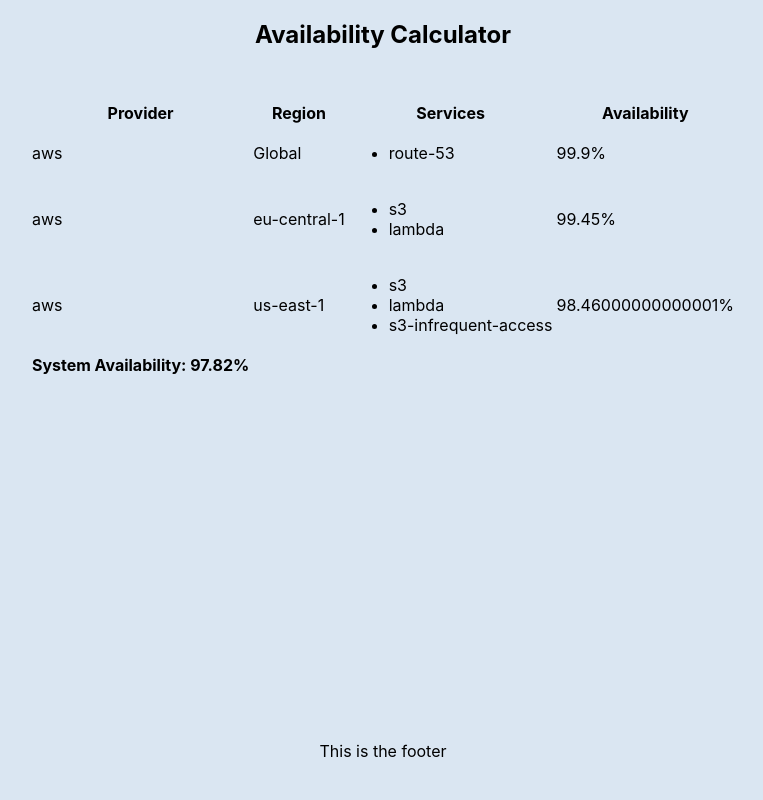
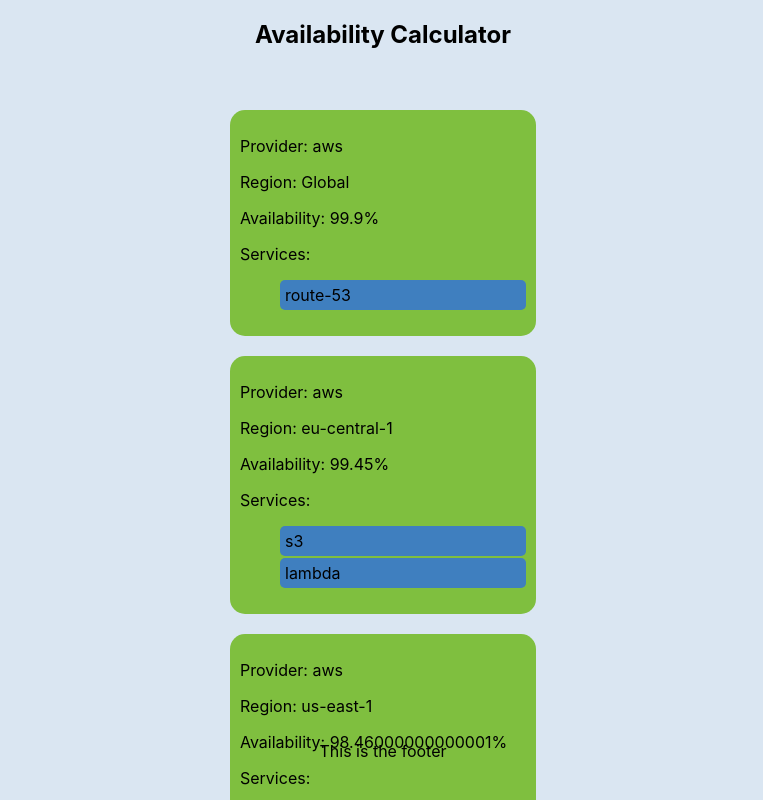
Before and after one commit to mick-roper/sla-calculator, a React app: page / in a window 1280 px wide. Shown: the top 800 px of the page, without its empty margins (257-1020 px from the left). Built offline with nearby package versions, Linux system fonts and the light colour scheme.

Commit message:
added some more css

```diff
--- a/src/grid.css
+++ b/src/grid.css
@@ -1,4 +1,23 @@
 .grid {
-    display: grid;
-    background-color: blueviolet;
+    display: flex;
+    flex-flow: column wrap;
 }
+
+.grid-item {
+    margin: 10px;
+    padding: 10px;
+    border-radius: 15px;
+    background-color: #7FBF3F;
+    flex-flow: column nowrap;
+}
+
+.grid-item ul {
+    list-style-type: none;
+}
+
+.grid-item ul li {
+    margin-top: 2px;
+    padding: 5px;
+    border-radius: 5px;
+    background-color: #3F7FBF;
+}
--- a/src/grid.js
+++ b/src/grid.js
@@ -50,43 +50,28 @@
     return systemAvailability
 }
 
-const Row = ({ provider, region, services }) => (<tr>
-    <td>{provider}</td>
-    <td>{region}</td>
-    <td>
+const Item = ({ provider, region, services }) => (<div className="grid-item">
+    <div>
+        <p>Provider: {provider}</p>
+        <p>Region: {region}</p>
+        <p>Availability: {(getAvailability(services).toFixed(4) * 100)}%</p>
+    </div>
+    <div>
+        Services:
         <ul>
-            {Object.entries(services).map(([key], i) => (<li key={i} >{key}</li>))}
+            {Object.entries(services).map(([key], i) => (<li key={i}>{key}</li>))}
         </ul>
-    </td>
-    <td>
-        {(getAvailability(services).toFixed(4) * 100)}%
-    </td>
-</tr>)
+    </div>
+</div>)
 
 export default () => {
-    return <div>
-        <table>
-            <thead>
-                <tr>
-                <th>Provider</th>
-                <th>Region</th>
-                <th>Services</th>
-                <th>Availability</th>
-                </tr>
-            </thead>
-            <tbody>
-                <Row provider={data.global.provider} region="Global" services={data.global.services} />
-                {
-                    data.regional.map((region, i) => <Row key={i} {...region} />)
-                }
-            </tbody>
-            <tfoot>
-                <tr>
-                    <td>
-                        <b>System Availability: {calculateSystemAvailability(data).toFixed(4) * 100}%</b>
-                    </td>
-                </tr>
-            </tfoot>
-        </table>
+    return <div className="grid">
+        <Item provider={data.global.provider} region="Global" services={data.global.services} />
+        {
+            data.regional.map((region, i) => <Item key={i} {...region} />)
+        }
+        <h2>
+            System Availability: {calculateSystemAvailability(data).toFixed(4) * 100}%
+        </h2>
     </div>
 }
```
